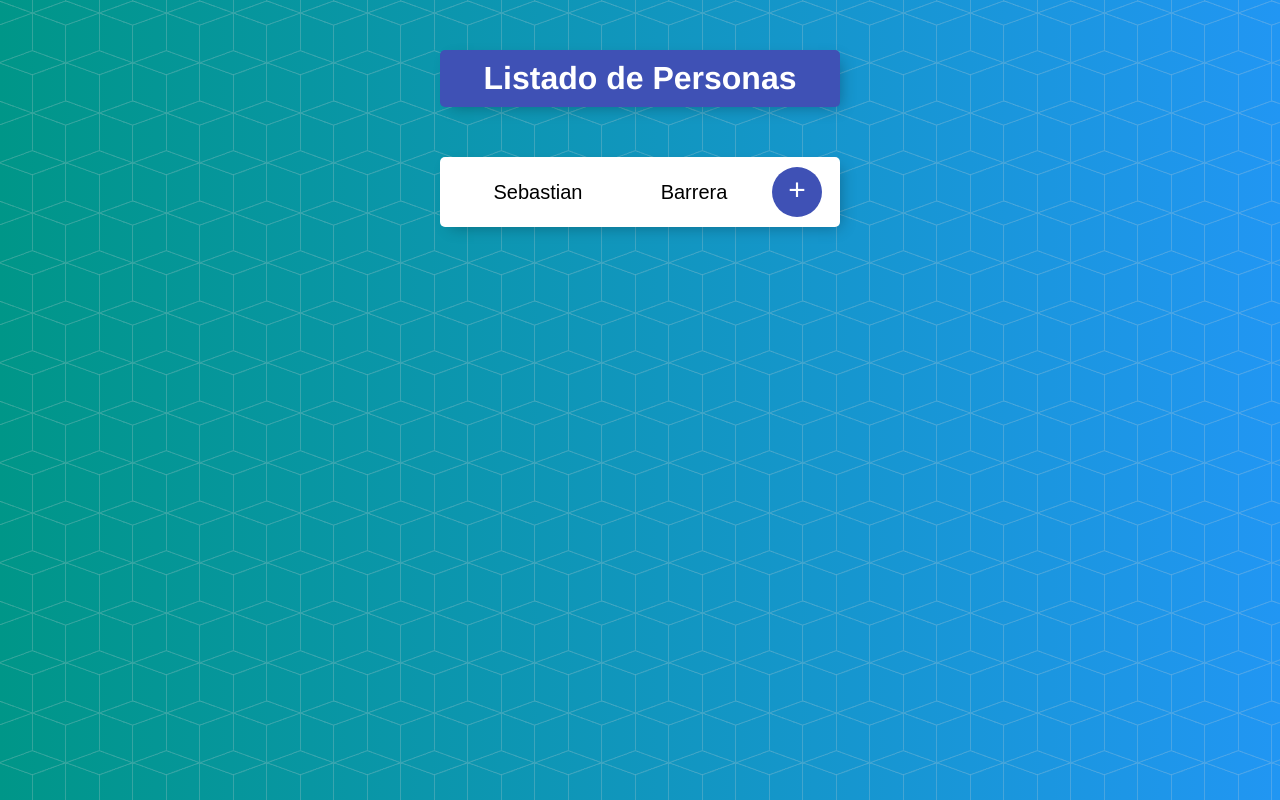
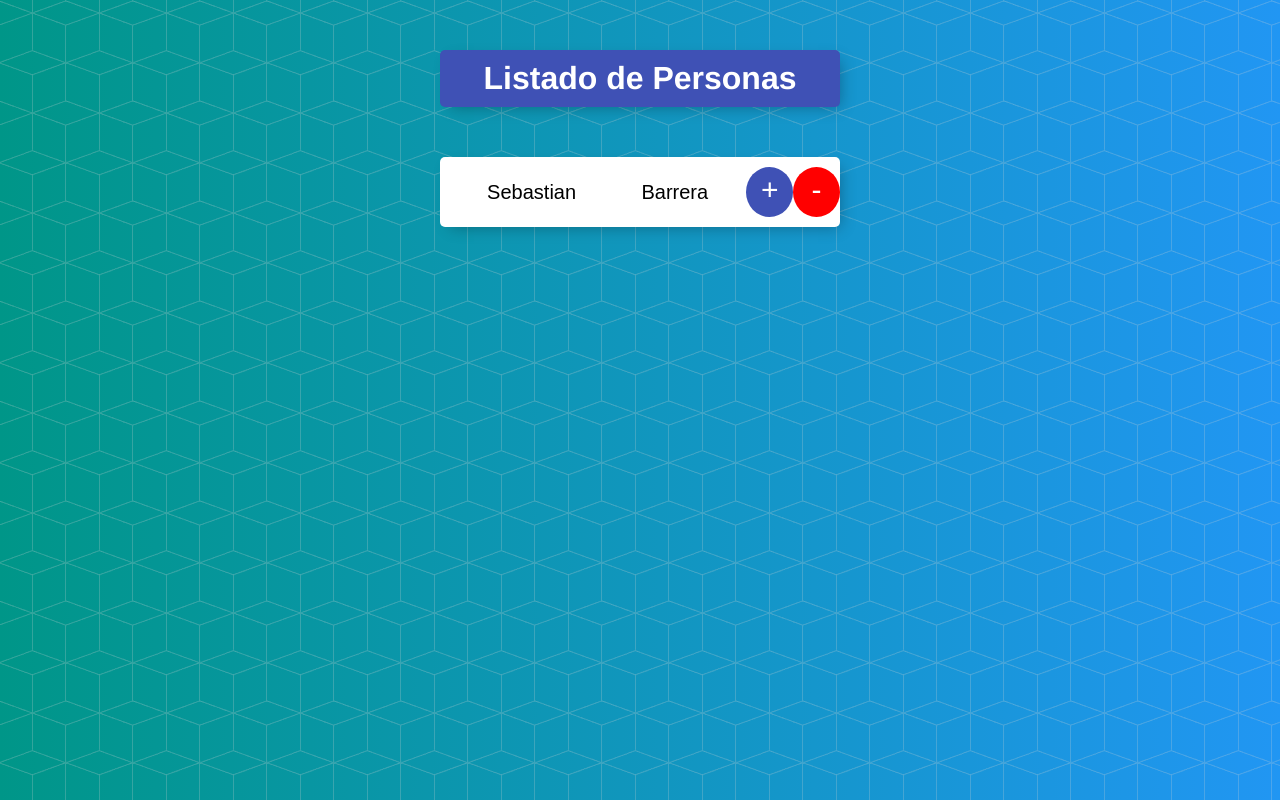
Before and after one commit to sebastianbarreram/listado-personas, an Angular app: page /personas/0 in a window 1280 px wide. Shown: the top 800 px of the page. Built offline with nearby package versions, Linux system fonts and the light colour scheme.

Commit message:
Delete person

```diff
--- a/src/app/personas/formulario/formulario.component.html
+++ b/src/app/personas/formulario/formulario.component.html
@@ -4,6 +4,7 @@
         <input type="text" name="apellido" id="apellido" placeholder="Apellido" class="form-control"
             [(ngModel)]="apellidoInput" required>
         <button type="submit" style="cursor: pointer">+</button>
-
+        <button *ngIf="index!=undefined" type="submit" style="cursor: pointer" class="redButton"
+            (click)="eliminarPersona()">-</button>
     </form>
 </div>
--- a/src/app/personas/formulario/formulario.component.ts
+++ b/src/app/personas/formulario/formulario.component.ts
@@ -12,7 +12,7 @@ export class FormularioComponent implements OnInit {
   newPersona: Persona = new Persona('', '');
   nombreInput: string = '';
   apellidoInput: string = '';
-  index: number = 0;
+  index: number | undefined;
 
   constructor(
     private personasService: PersonasService,
@@ -25,7 +25,7 @@ export class FormularioComponent implements OnInit {
   }
   ngOnInit(): void {
     this.index = this.route.snapshot.params['id'];
-    if (this.index) {
+    if (this.index != undefined) {
       let persona: Persona = this.personasService.encontrarPersona(this.index);
       this.nombreInput = persona.nombre;
       this.apellidoInput = persona.apellido;
@@ -34,12 +34,18 @@ export class FormularioComponent implements OnInit {
 
   onGuardarPersona(): void {
     this.newPersona = new Persona(this.nombreInput, this.apellidoInput);
-    if (this.index) {
-      this.personasService.modificarPersona(this.index, this.newPersona)
+    if (this.index != undefined) {
+      this.personasService.modificarPersona(this.index, this.newPersona);
     } else {
       this.personasService.agregarPersona(this.newPersona);
     }
+    this.router.navigate(['personas']);
+  }
 
+  eliminarPersona() {
+    if (this.index != undefined) {
+      this.personasService.eliminarPersona(this.index);
+    }
     this.router.navigate(['personas']);
   }
 }
--- a/src/app/services/personas.service.ts
+++ b/src/app/services/personas.service.ts
@@ -29,4 +29,8 @@ export class PersonasService {
     newPersona.nombre = persona.nombre;
     newPersona.apellido = persona.apellido;
   }
+
+  eliminarPersona(index: number) {
+    this.personas.splice(index, 1);
+  }
 }
--- a/src/styles.css
+++ b/src/styles.css
@@ -86,3 +86,15 @@ html {
     color: grey;
     opacity: 1;
   }
+
+  .redButton {
+    min-height: 50px;
+    width: 50px;
+    border-radius: 50%;
+    border-color: transparent;
+    background-color: red;
+    color: #fff;
+    font-size: 30px;
+    padding-bottom: 6px;
+    border-width: 0;
+  }
```
